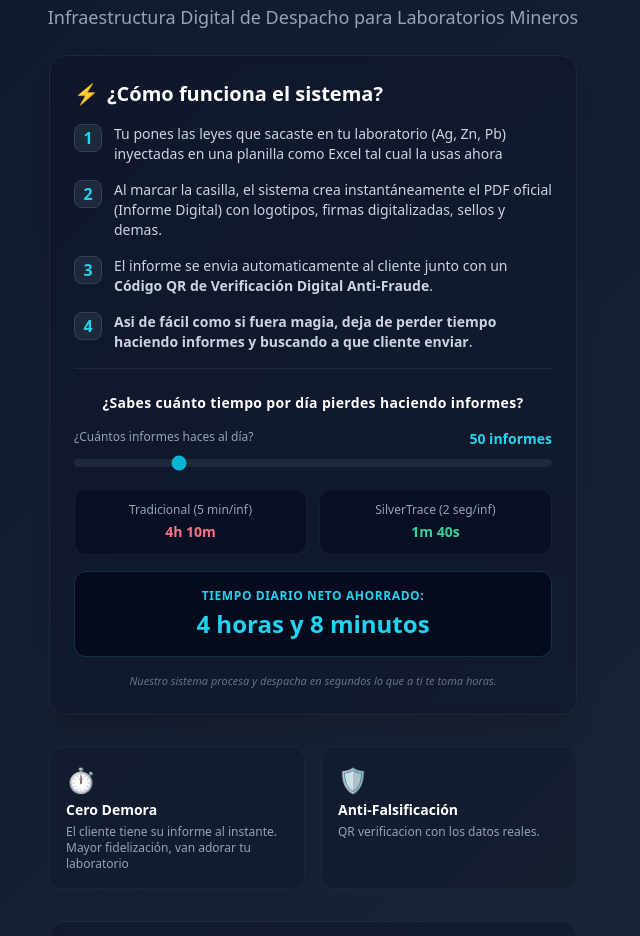
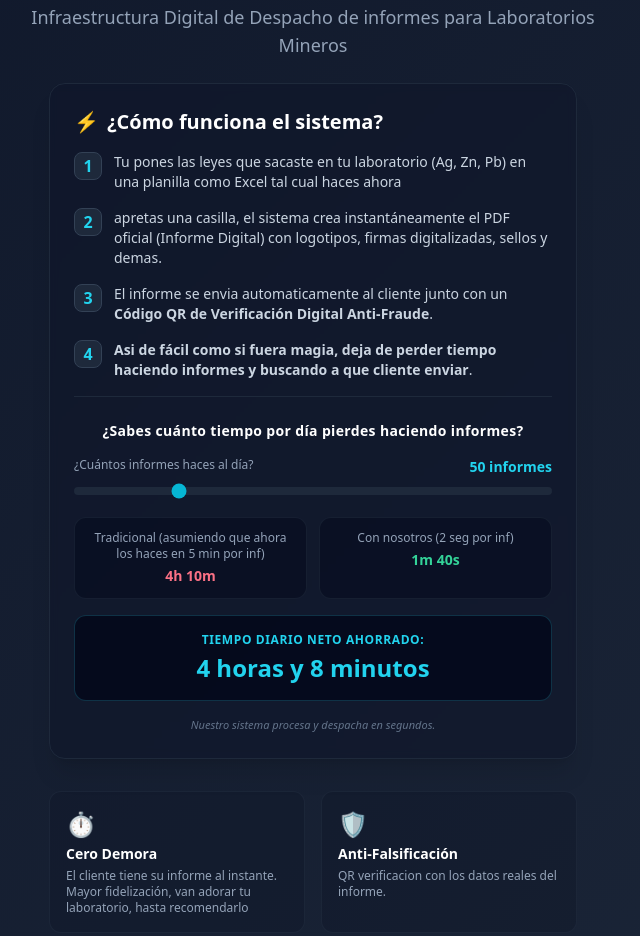
Before and after one commit to serviYa-tech/landing-Page-SilverTrace, a plain HTML site: page index.html in a window 1280 px wide. Shown: the part 133-1069 px from the top of the page, without its empty margins (327-967 px from the left). Drawn offline with nearby package versions, Linux system fonts and the light colour scheme.

Commit message:
Update index.html

```diff
--- a/index.html
+++ b/index.html
@@ -16,7 +16,7 @@
     <header class="container mx-auto px-6 pt-12 pb-6 text-center max-w-2xl">
         <span class="text-xs font-bold tracking-widest text-cyan-400 uppercase bg-cyan-950/50 px-3 py-1 rounded-full border border-cyan-800/50">ServiYa Agency</span>
         <h1 class="text-4xl font-extrabold tracking-tight text-white mt-4 mb-2">SILVERTRACE</h1>
-        <p class="text-lg text-slate-400 font-medium">Infraestructura Digital de Despacho para Laboratorios Mineros</p>
+        <p class="text-lg text-slate-400 font-medium">Infraestructura Digital de Despacho de informes para Laboratorios Mineros</p>
     </header>
 
     <!-- PROPUESTA DE VALOR / CÓMO FUNCIONA -->
@@ -29,11 +29,11 @@
             <div class="space-y-4">
                 <div class="flex gap-3">
                     <div class="bg-slate-800 text-cyan-400 font-bold rounded-lg w-7 h-7 flex items-center justify-center shrink-0 border border-slate-700">1</div>
-                    <p class="text-slate-300 text-sm">Tu pones las leyes que sacaste en tu laboratorio (Ag, Zn, Pb) inyectadas en una planilla como Excel tal cual la usas ahora</p>
+                    <p class="text-slate-300 text-sm">Tu pones las leyes que sacaste en tu laboratorio (Ag, Zn, Pb) en una planilla como Excel tal cual haces ahora</p>
                 </div>
                 <div class="flex gap-3">
                     <div class="bg-slate-800 text-cyan-400 font-bold rounded-lg w-7 h-7 flex items-center justify-center shrink-0 border border-slate-700">2</div>
-                    <p class="text-slate-300 text-sm">Al marcar la casilla, el sistema crea instantáneamente el PDF oficial (Informe Digital) con logotipos, firmas digitalizadas, sellos y demas.</p>
+                    <p class="text-slate-300 text-sm">apretas una casilla, el sistema crea instantáneamente el PDF oficial (Informe Digital) con logotipos, firmas digitalizadas, sellos y demas.</p>
                 </div>
                 <div class="flex gap-3">
                     <div class="bg-slate-800 text-cyan-400 font-bold rounded-lg w-7 h-7 flex items-center justify-center shrink-0 border border-slate-700">3</div>
@@ -60,11 +60,11 @@
                     <!-- COMPARATIVA DIRECTA -->
                     <div class="grid grid-cols-2 gap-3 text-center text-xs mt-2">
                         <div class="bg-slate-950/40 border border-slate-800/60 rounded-xl p-3">
-                            <span class="text-slate-400 block mb-1">Tradicional (5 min/inf)</span>
+                            <span class="text-slate-400 block mb-1">Tradicional (asumiendo que ahora los haces en 5 min por inf)</span>
                             <span id="manual-time-display" class="font-bold text-rose-400 text-sm">4h 10m</span>
                         </div>
                         <div class="bg-slate-950/40 border border-slate-800/60 rounded-xl p-3">
-                            <span class="text-slate-400 block mb-1">SilverTrace (2 seg/inf)</span>
+                            <span class="text-slate-400 block mb-1">Con nosotros (2 seg por inf)</span>
                             <span id="st-time-display" class="font-bold text-emerald-400 text-sm">1m 40s</span>
                         </div>
                     </div>
@@ -75,7 +75,7 @@
                         <p id="savings-display" class="text-2xl font-black text-cyan-400 mt-1">4 horas y 8 minutos</p>
                     </div>
 
-                    <p class="text-[11px] text-slate-500 italic text-center">Nuestro sistema procesa y despacha en segundos lo que a ti te toma horas.</p>
+                    <p class="text-[11px] text-slate-500 italic text-center">Nuestro sistema procesa y despacha en segundos.</p>
                 </div>
             </div>
         </section>
@@ -85,12 +85,12 @@
             <div class="bg-slate-900/40 border border-slate-800/80 rounded-xl p-4">
                 <div class="text-2xl mb-1">⏱️</div>
                 <h3 class="font-bold text-white text-sm mb-1">Cero Demora</h3>
-                <p class="text-xs text-slate-400">El cliente tiene su informe al instante. Mayor fidelización, van adorar tu laboratorio</p>
+                <p class="text-xs text-slate-400">El cliente tiene su informe al instante. Mayor fidelización, van adorar tu laboratorio, hasta recomendarlo</p>
             </div>
             <div class="bg-slate-900/40 border border-slate-800/80 rounded-xl p-4">
                 <div class="text-2xl mb-1">🛡️</div>
                 <h3 class="font-bold text-white text-sm mb-1">Anti-Falsificación</h3>
-                <p class="text-xs text-slate-400">QR verificacion con los datos reales.</p>
+                <p class="text-xs text-slate-400">QR verificacion con los datos reales del informe.</p>
             </div>
         </section>
 
@@ -142,7 +142,7 @@
         <section class="text-center pb-16">
             <a href="https://wa.me/59179443587?text=Hola%20ServiYa,%20quiero%20agendar%20la%20instalacion%20demo%20de%2025%20minutos"
                class="inline-flex items-center justify-center w-full bg-cyan-500 hover:bg-cyan-400 text-slate-950 font-extrabold text-base py-4 px-6 rounded-xl transition shadow-lg shadow-cyan-500/20 gap-2">
-                <span>💬</span> AGENDAR INSTALACIÓN DEMO (25 MIN)
+                <span>💬</span> AGENDAR TU INSTALACIÓN AQUI
             </a>
             <p class="text-xs text-slate-500 mt-3">Cualquier duda o consulta no dude en hacer click</p>
         </section>
```
